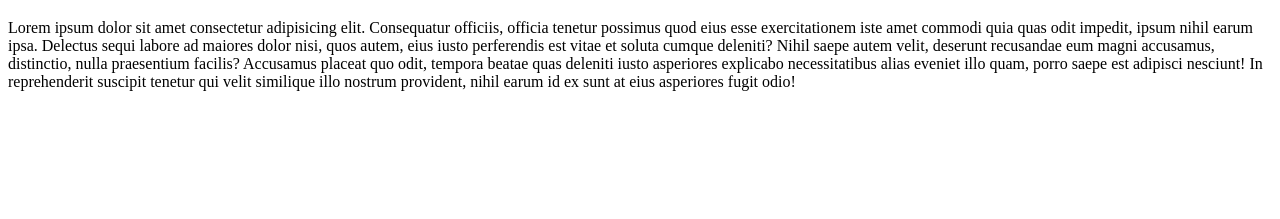
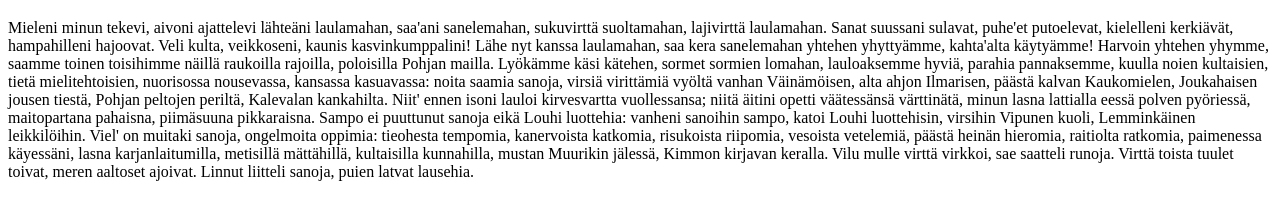
Before and after one commit to eepaka/mymegawebsite, a plain HTML site: page index.html in a window 1280 px wide. Shown: the part 61-280 px from the top of the page. Drawn offline with Linux system fonts and the light colour scheme.

Commit message:
Replace placeholder text with Kalevala excerpt
Updated index.html and test.txt to replace the previous placeholder 'Lorem Ipsum' text with an excerpt from the Kalevala to ensure there will be a merge conflict

```diff
--- a/index.html
+++ b/index.html
@@ -7,18 +7,33 @@
     <title>Document</title>
     <link rel="stylesheet" href="style.css">
 </head>
+
 <body>
     <!-- Leipäteksti -->
     <div>
         <h1>Heippa Maailma!</h1>
-        <p>Lorem ipsum dolor sit amet consectetur adipisicing elit. Consequatur officiis, officia tenetur possimus quod
-            eius esse exercitationem iste amet commodi quia quas odit impedit, ipsum nihil earum ipsa. Delectus sequi
-            labore ad maiores dolor nisi, quos autem, eius iusto perferendis est vitae et soluta cumque deleniti? Nihil
-            saepe autem velit, deserunt recusandae eum magni accusamus, distinctio, nulla praesentium facilis? Accusamus
-            placeat quo odit, tempora beatae quas deleniti iusto asperiores explicabo necessitatibus alias eveniet illo
-            quam, porro saepe est adipisci nesciunt! In reprehenderit suscipit tenetur qui velit similique illo nostrum
-            provident, nihil earum id ex sunt at eius asperiores fugit odio!</p>
+        <p>Mieleni minun tekevi, aivoni ajattelevi lähteäni laulamahan, saa'ani sanelemahan, sukuvirttä suoltamahan,
+            lajivirttä laulamahan. Sanat suussani sulavat, puhe'et putoelevat, kielelleni kerkiävät, hampahilleni
+            hajoovat.
+            Veli kulta, veikkoseni, kaunis kasvinkumppalini! Lähe nyt kanssa laulamahan, saa kera sanelemahan yhtehen
+            yhyttyämme, kahta'alta käytyämme! Harvoin yhtehen yhymme, saamme toinen toisihimme näillä raukoilla
+            rajoilla, poloisilla Pohjan mailla.
+            Lyökämme käsi kätehen, sormet sormien lomahan, lauloaksemme hyviä, parahia pannaksemme, kuulla noien
+            kultaisien, tietä mielitehtoisien, nuorisossa nousevassa, kansassa kasuavassa: noita saamia sanoja, virsiä
+            virittämiä vyöltä vanhan Väinämöisen, alta ahjon Ilmarisen, päästä kalvan Kaukomielen, Joukahaisen jousen
+            tiestä, Pohjan peltojen periltä, Kalevalan kankahilta.
+            Niit' ennen isoni lauloi kirvesvartta vuollessansa; niitä äitini opetti väätessänsä värttinätä, minun lasna
+            lattialla eessä polven pyöriessä, maitopartana pahaisna, piimäsuuna pikkaraisna. Sampo ei puuttunut sanoja
+            eikä Louhi luottehia: vanheni sanoihin sampo, katoi Louhi luottehisin, virsihin Vipunen kuoli, Lemminkäinen
+            leikkilöihin.
+            Viel' on muitaki sanoja, ongelmoita oppimia: tieohesta tempomia, kanervoista katkomia, risukoista riipomia,
+            vesoista vetelemiä, päästä heinän hieromia, raitiolta ratkomia, paimenessa käyessäni, lasna
+            karjanlaitumilla, metisillä mättähillä, kultaisilla kunnahilla, mustan Muurikin jälessä, Kimmon kirjavan
+            keralla.
+            Vilu mulle virttä virkkoi, sae saatteli runoja. Virttä toista tuulet toivat, meren aaltoset ajoivat. Linnut
+            liitteli sanoja, puien latvat lausehia.</p>
     </div>
 
 </body>
+
 </html>
```
Also changed, not shown: test.txt.
